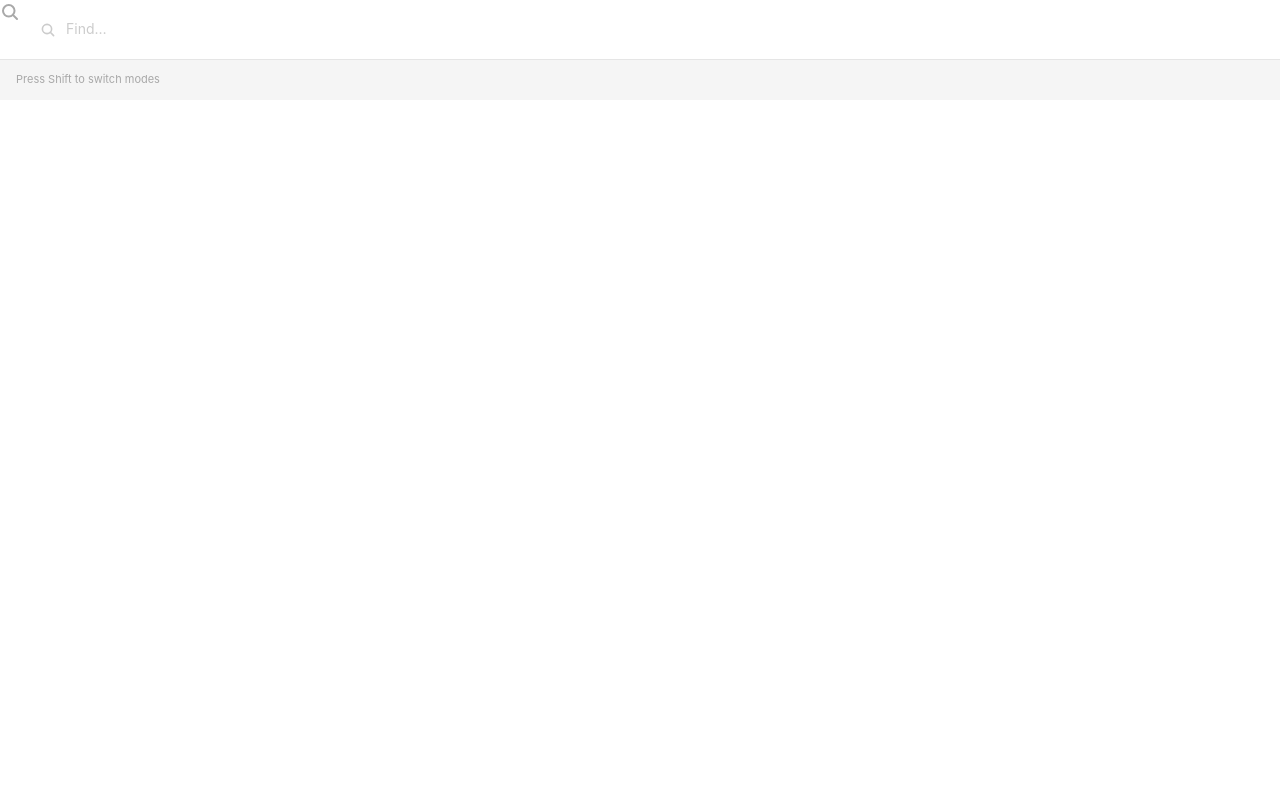
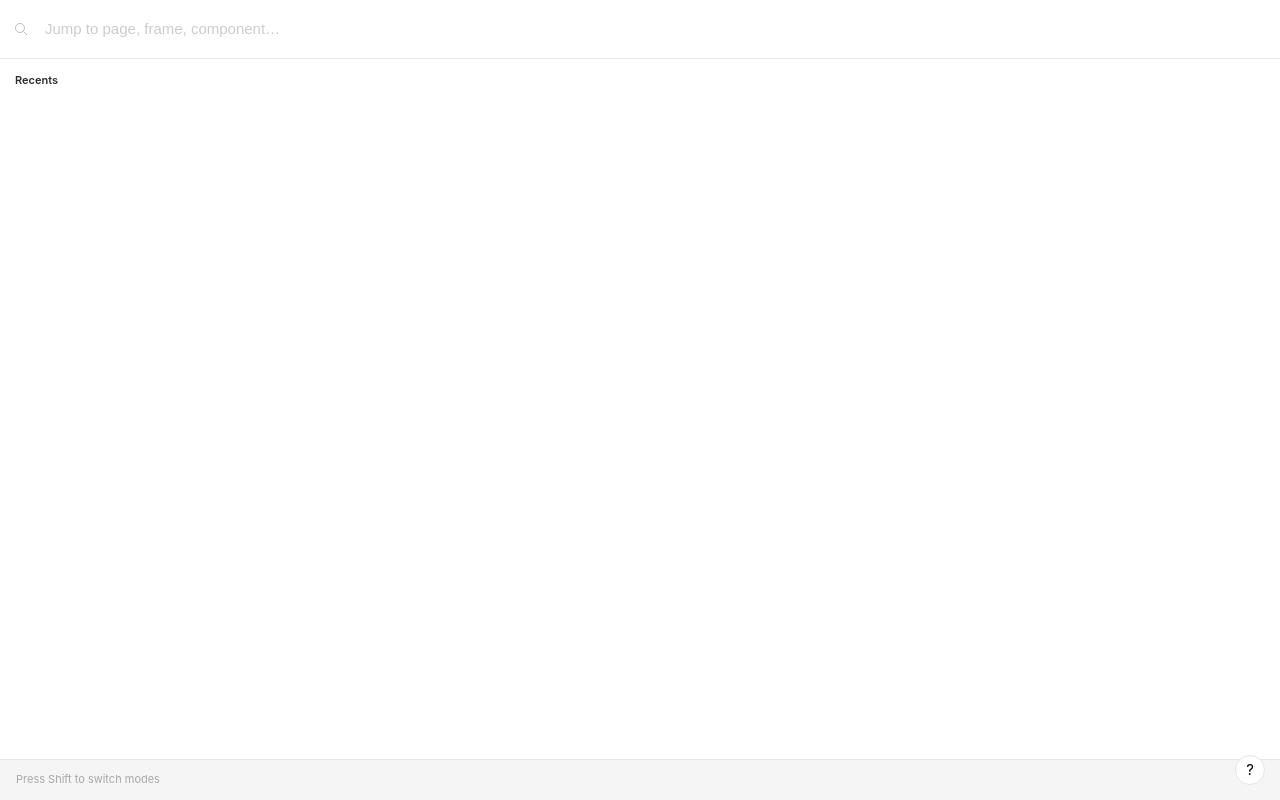
Before and after one commit to vpznc/figma-spotlight, a plain HTML site: page ui.html in a window 1280 px wide. Drawn offline with Linux system fonts and the light colour scheme; a web font is replaced by a local one.

Commit message:
Recent updates

```diff
--- a/code.js
+++ b/code.js
@@ -66,7 +66,7 @@ function loadAllPages() {
     }
     recents.push(pages[0], pages[1], pages[3]);
     recents.forEach(recentElement => {
-        figma.ui.postMessage({ type: 'showNewResultElement', value: recentElement.name });
+        //figma.ui.postMessage( { type: 'showNewResultElement', value: recentElement.name});
     });
 }
 function find(searchValue) {
--- a/code.ts
+++ b/code.ts
@@ -81,7 +81,8 @@ function loadAllPages() {
   recents.push(pages[0], pages[1], pages[3]);
 
   recents.forEach(recentElement => {
-    figma.ui.postMessage( { type: 'showNewResultElement', value: recentElement.name});
+
+    //figma.ui.postMessage( { type: 'showNewResultElement', value: recentElement.name});
   });
 }
 
--- a/ui.html
+++ b/ui.html
@@ -1,3 +1,5 @@
+<html>
+<head>
 <style>
 @font-face {
   font-family: "Inter";
@@ -26,11 +28,14 @@
   url("https://rsms.me/inter/font-files/Inter-SemiBold.woff2?v=3.7")
   format("woff");
 }
+body {
+  font-family: 'Inter';
+  margin: 0px;
+}
 .options {
   display: inline-block;
   font-size: 14px;
   margin-right: 12px;
-    font-family: 'Inter';
   background-color: #F2F2F2;
   border-radius: 12px;
   padding-left: 4px;
@@ -38,18 +43,28 @@
   padding-top: 4px;
   padding-bottom: 4px;
 }
+#searchIcon {
+  display: inline-block;
+  margin-left: 12px;
+  width: 20px;
+  position: absolute;
+  top: 20px;
+}
+#searchBox {
+  padding-top: 16px;
+  padding-bottom: 16px;
+}
 #searchField {
-    font-size: 14px;
   display: inline-block;
-    width: 300px;
-    font-family: 'Inter';
+  width: 400px;
+
+  line-height: 24px;
+  margin-left: 43px;
   border: 0px;
-    line-height: 26px;
-    margin-left: 4px;
-    margin-right: 8px;
-    margin-bottom: 10px;
-    position: relative;
-    top: 12px;
+
+  font-weight: 400;
+  font-size: 15px;
+  color: #BDBDBD;
 }
 ::placeholder {
   color: #cccccc;
@@ -59,7 +74,6 @@
 }
 #explanation {
   background-color: rgb(245, 245, 245);
-    font-family: 'Inter';
   font-size: 11px;
   color: #a8a8a8;
   padding-top: 12px;
@@ -68,42 +82,84 @@
   padding-left: 16px;
   margin: 0px;
   border-top: 1px solid #E5E5E5;
-}
-#searchIcon {
-    margin-left: 16px;
-    margin-top: 6px;
-    position: relative;
-    top: 16px;
-}
-body {
-    margin: 0px;
-}
-#searchBox {
-    margin-bottom: 18px;
+  width: 100%;
+  position: absolute;
+  bottom: 0;
 }
 .resultItem {
-    font-family: 'Inter';
-    font-size: 14px;
+  font-size: 13px;
   height: 16px;
   padding-top: 8px;
   padding-bottom: 8px;
   padding-left: 16px;
 }
+#recentsHeader {
+  font-size: 11px;
+  font-weight: 600;
+  color: #2D2D2D;
+  padding-left: 15px;
+  padding-top: 14px;
+  border-top: 1px solid #E5E5E5;
+}
+#recentsTitle {
+  display: inline-block;
+  text-align: left;
+  left: 0;
+}
+#recentsClear {
+  display: inline-block;
+  position: absolute;
+  text-align: right;
+  color: #BDBDBD;
+  font-weight: 500;
+  right: 15;
+}
+#helpFab {
+  width: 28px;
+  height: 28px;
+  text-align: center;
+  font-size: 15px;
+  font-weight: 400;
+  color: #000000;
+  border-radius: 20px;
+  border: 1px solid #E5E5E5;
+  line-height: 28px;
+  position: absolute;
+  right: 15px;
+  bottom: 15px;
+  background: #ffffff;
+}
 </style>
+</head>
 
 <body>
   <div id="searchBox">
-    <img src="./assets/Search.svg">
-    <svg id="searchIcon" width="16" height="16" viewBox="0 0 20 20" fill="none" xmlns="http://www.w3.org/2000/svg">
-      <rect x="3" y="3" width="11.5294" height="11.5294" rx="5.76471" stroke="#cccccc" stroke-width="2"/>
-      <path d="M12.8824 12.8824L17 17" stroke="#cccccc" stroke-width="2" stroke-linecap="round"/>
-    </svg>
-    <input type="text" id="searchField" placeholder="Find…">
+    <div id="searchIcon">
+      <svg id="searchIconIcon" width="18" height="18" viewBox="0 0 18 18" fill="none" xmlns="http://www.w3.org/2000/svg"><rect x="3.5" y="3.5" width="9" height="9" rx="4.5" stroke="#BDBDBD"/><path d="M11.5 11.5L15 15" stroke="#BDBDBD"/></svg>
     </div>
+    <input type="text" id="searchField" placeholder="Jump to page, frame, component…">
+  </div>
+
+  <div id="recentsHeader">
+    <div id="recentsTitle">
+      Recents
+    </div>
+    <!--
+    <div id="recentsClear">
+      Clear
+    </div>
+    -->
+  </div>
+
+  <div id="resultsList">
+  </div>
+
   <div id="explanation">
     Press Shift to switch modes
   </div>
-  <div id="resultsList">
+
+  <div id="helpFab">
+  ?
   </div>
 </body>
 </html>
@@ -173,4 +229,16 @@ body {
     parent[pointer].style.backgroundColor = "yellow";
   }
 
+  function showhide(id) {
+    id.fadeOut("slow");
+  }
+
+  let fabButton = document.getElementById("helpFab");
+
+  fabButton.addEventListener("mouseenter", function( event ) {
+    console.log("hello");
+    //showhide(fabButton);
+
+  }, false);
+
 </script>
```
Lines whose indentation alone changed are shown as unchanged.
